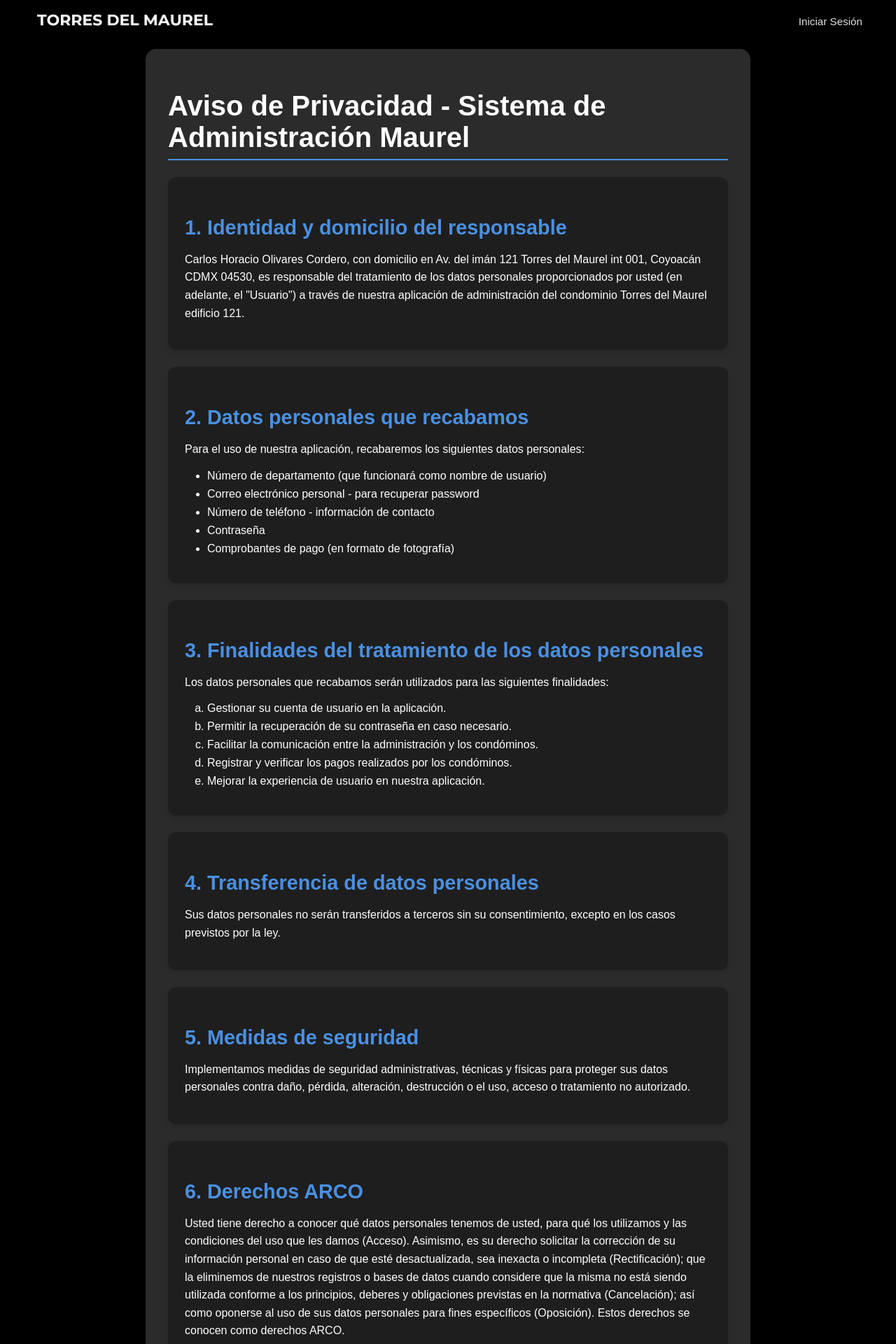
After one commit to MagicKrazik/Maurel_system, a Django app: page /aviso_priv/ in a window 1280 px wide. The commit adds this page. Shown: the top 1920 px of the page at 70% size. Run offline with Django 5.2, Linux system fonts and the light colour scheme.

Commit message:
Project almos done, still pending password reset functionality plus email alerts

```diff
--- a/project/website/admin.py
+++ b/project/website/admin.py
@@ -1,6 +1,6 @@
 from django.contrib import admin
 from django.contrib.auth.admin import UserAdmin
-from .models import CustomUser
+from .models import CustomUser, PaymentReport
 
 class CustomUserAdmin(UserAdmin):
     model = CustomUser
@@ -12,4 +12,6 @@ class CustomUserAdmin(UserAdmin):
         ('Additional Info', {'fields': ('apartment_number', 'phone_number')}),
     )
 
+
 admin.site.register(CustomUser, CustomUserAdmin)
+admin.site.register(PaymentReport)
--- /dev/null
+++ b/project/website/static/css/aviso_priv.css
@@ -0,0 +1,109 @@
+/* aviso_priv.css */
+
+.privacy-notice-container {
+    padding: 2rem;
+    margin-top: 70px;
+    max-width: 800px;
+    margin-left: auto;
+    margin-right: auto;
+    background-color: #2A2B2A;
+    margin-bottom: 25px;
+    border-radius: 15px;
+    box-shadow: 0 10px 20px rgba(0, 0, 0, 0.2);
+    color: #ffffff;
+}
+
+.privacy-notice-container h1 {
+    color: #ffffff;
+    font-size: 2.5rem;
+    margin-bottom: 1.5rem;
+    border-bottom: 2px solid #4a90e2;
+    padding-bottom: 0.5rem;
+}
+
+.privacy-notice-container h2 {
+    color: #4a90e2;
+    font-size: 1.8rem;
+    margin-top: 2rem;
+    margin-bottom: 1rem;
+}
+
+.privacy-notice-container p {
+    margin-bottom: 1rem;
+    line-height: 1.6;
+}
+
+.privacy-notice-container ul, .privacy-notice-container ol {
+    margin-bottom: 1rem;
+    padding-left: 2rem;
+}
+
+.privacy-notice-container li {
+    margin-bottom: 0.5rem;
+}
+
+.privacy-notice-footer {
+    margin-top: 2rem;
+    padding-top: 1rem;
+    border-top: 1px solid #4a4a4a;
+    font-size: 0.9rem;
+    color: #888;
+}
+
+/* Sections */
+.identity-section,
+.data-collection-section,
+.data-usage-section,
+.data-transfer-section,
+.security-measures-section,
+.arco-rights-section,
+.changes-section,
+.consent-section {
+    background-color: #1e1e1e;
+    border-radius: 12px;
+    padding: 1.5rem;
+    margin-bottom: 1.5rem;
+    box-shadow: 0 4px 6px rgba(0, 0, 0, 0.1);
+}
+
+/* Responsive design */
+@media (max-width: 768px) {
+    .privacy-notice-container {
+        padding: 1.5rem;
+        margin-top: 60px;
+    }
+
+    .privacy-notice-container h1 {
+        font-size: 2rem;
+    }
+
+    .privacy-notice-container h2 {
+        font-size: 1.5rem;
+    }
+}
+
+@media (max-width: 480px) {
+    .privacy-notice-container {
+        padding: 1rem;
+        margin-top: 50px;
+    }
+
+    .privacy-notice-container h1 {
+        font-size: 1.8rem;
+    }
+
+    .privacy-notice-container h2 {
+        font-size: 1.3rem;
+    }
+
+    .identity-section,
+    .data-collection-section,
+    .data-usage-section,
+    .data-transfer-section,
+    .security-measures-section,
+    .arco-rights-section,
+    .changes-section,
+    .consent-section {
+        padding: 1rem;
+    }
+}
--- a/project/website/static/css/base.css
+++ b/project/website/static/css/base.css
@@ -206,3 +206,15 @@ body {
         height: 2px;
     }
 }
+
+.aviso-link {
+    color: #4a90e2;
+    text-decoration: none;
+    font-weight: bold;
+    transition: color 0.3s ease, text-shadow 0.3s ease;
+}
+
+.aviso-link:hover {
+    color: #3a80d2;
+    text-shadow: 0 1px 1px rgba(0, 0, 0, 0.3);
+}
--- a/project/website/static/css/panel.css
+++ b/project/website/static/css/panel.css
@@ -20,6 +20,7 @@ h1 {
     font-size: 1.8rem;
     border-bottom: 2px solid #4a90e2;
     padding-bottom: 0.5rem;
+    color:white;
 }
 
 h2 {
--- /dev/null
+++ b/project/website/templates/aviso_priv.html
@@ -0,0 +1,96 @@
+{% extends "base.html" %}
+{% load static %}
+
+{% block title %}Torres del Maurel - Aviso de Privacidad{% endblock %}
+
+{% block extra_css %}
+<link rel="stylesheet" href="{% static 'css/aviso_priv.css' %}">
+{% endblock %}
+
+{% block content %}
+
+<div class="privacy-notice-container">
+    <h1>Aviso de Privacidad - Sistema de Administración Maurel</h1>
+
+    <section class="identity-section">
+        <h2>1. Identidad y domicilio del responsable</h2>
+        <p>
+            Carlos Horacio Olivares Cordero, con domicilio en Av. del imán 121 Torres del Maurel int 001, Coyoacán CDMX 04530, es responsable del tratamiento de los datos personales proporcionados por usted (en adelante, el "Usuario") a través de nuestra aplicación de administración del condominio Torres del Maurel edificio 121.
+        </p>
+    </section>
+
+    <section class="data-collection-section">
+        <h2>2. Datos personales que recabamos</h2>
+        <p>Para el uso de nuestra aplicación, recabaremos los siguientes datos personales:</p>
+        <ul>
+            <li>Número de departamento (que funcionará como nombre de usuario)</li>
+            <li>Correo electrónico personal - para recuperar password</li>
+            <li>Número de teléfono - información de contacto</li>
+            <li>Contraseña</li>
+            <li>Comprobantes de pago (en formato de fotografía)</li>
+        </ul>
+    </section>
+
+    <section class="data-usage-section">
+        <h2>3. Finalidades del tratamiento de los datos personales</h2>
+        <p>Los datos personales que recabamos serán utilizados para las siguientes finalidades:</p>
+        <ol type="a">
+            <li>Gestionar su cuenta de usuario en la aplicación.</li>
+            <li>Permitir la recuperación de su contraseña en caso necesario.</li>
+            <li>Facilitar la comunicación entre la administración y los condóminos.</li>
+            <li>Registrar y verificar los pagos realizados por los condóminos.</li>
+            <li>Mejorar la experiencia de usuario en nuestra aplicación.</li>
+        </ol>
+    </section>
+
+    <section class="data-transfer-section">
+        <h2>4. Transferencia de datos personales</h2>
+        <p>
+            Sus datos personales no serán transferidos a terceros sin su consentimiento, excepto en los casos previstos por la ley.
+        </p>
+    </section>
+
+    <section class="security-measures-section">
+        <h2>5. Medidas de seguridad</h2>
+        <p>
+            Implementamos medidas de seguridad administrativas, técnicas y físicas para proteger sus datos personales contra daño, pérdida, alteración, destrucción o el uso, acceso o tratamiento no autorizado.
+        </p>
+    </section>
+
+    <section class="arco-rights-section">
+        <h2>6. Derechos ARCO</h2>
+        <p>
+            Usted tiene derecho a conocer qué datos personales tenemos de usted, para qué los utilizamos y las condiciones del uso que les damos (Acceso). Asimismo, es su derecho solicitar la corrección de su información personal en caso de que esté desactualizada, sea inexacta o incompleta (Rectificación); que la eliminemos de nuestros registros o bases de datos cuando considere que la misma no está siendo utilizada conforme a los principios, deberes y obligaciones previstas en la normativa (Cancelación); así como oponerse al uso de sus datos personales para fines específicos (Oposición). Estos derechos se conocen como derechos ARCO.
+        </p>
+        <p>
+            Para ejercer cualquiera de los derechos ARCO, usted deberá presentar la solicitud respectiva a través del siguiente medio: correo electronico carlos.olivare@dive.it.com.
+        </p>
+    </section>
+
+    <section class="changes-section">
+        <h2>7. Cambios al aviso de privacidad</h2>
+        <p>
+            Nos reservamos el derecho de efectuar en cualquier momento modificaciones o actualizaciones al presente aviso de privacidad, para la atención de novedades legislativas o jurisprudenciales, políticas internas, nuevos requerimientos para la prestación u ofrecimiento de nuestros servicios o productos y prácticas del mercado.
+        </p>
+        <p>
+            Estas modificaciones estarán disponibles al público a través de los siguientes medios: (i) anuncios visibles en nuestro condominio; (ii) en nuestra aplicación; (iii) o se las haremos llegar al último correo electrónico que nos haya proporcionado.
+        </p>
+    </section>
+
+    <section class="consent-section">
+        <h2>8. Consentimiento</h2>
+        <p>
+            Al utilizar nuestra aplicación y proporcionar sus datos personales, usted acepta los términos de este Aviso de Privacidad y otorga su consentimiento para el tratamiento de sus datos personales de acuerdo con lo aquí establecido.
+        </p>
+    </section>
+
+    <footer class="privacy-notice-footer">
+        <p>Fecha de última actualización: 01 - Enero - 2025</p>
+    </footer>
+</div>
+
+{% endblock %}
+
+{% block extra_js %}
+<script src="{% static 'js/aviso_priv.js' %}"></script>
+{% endblock %}
--- a/project/website/templates/base.html
+++ b/project/website/templates/base.html
@@ -53,7 +53,8 @@
 
     <footer>
         <div class="footer-content">
-            © Torres del Maurel - Desarrollado por  <a class='dive-link' href='http://www.dive.it.com'> dive.it.com </a>
+            © Torres del Maurel - Desarrollado por  <a class='dive-link' href='http://www.dive.it.com'> dive.it.com </a> -
+            <a class='aviso-link' href="{% url 'aviso_priv' %}">Aviso de privacidad</a>
         </div>
     </footer>
 
--- a/project/website/urls.py
+++ b/project/website/urls.py
@@ -7,6 +7,7 @@ from .views import CustomPasswordResetView, password_reset_done, password_reset_
 
 urlpatterns = [
     path('', views.home, name='home'),
+    path('aviso_priv/', views.aviso_priv, name='aviso_priv'),
     path('login/', views.login, name='login'),
     path('logout/', views.logout_view, name='logout'),
     path('dashboard/', views.dashboard, name='dashboard'),
--- a/project/website/views.py
+++ b/project/website/views.py
@@ -61,8 +61,8 @@ from reportlab.lib.styles import getSampleStyleSheet
 
 
 
-
-
+def aviso_priv(request):
+    return render(request, 'aviso_priv.html')
 
 def home(request):
     return render(request, 'home.html')
@@ -148,7 +148,7 @@ def logout_view(request):
 
 @login_required
 def dashboard(request):
-    start_date = timezone.datetime(2024, 9, 1).date()
+    start_date = timezone.datetime(2025, 1, 1).date()
     end_date = start_date + relativedelta(years=5, months=-1)
     current_date = timezone.now().date()
 
```
Also changed, not shown: project/website/static/js/aviso_priv.js (added, +49 -0 lines), project/db.sqlite3, project/website/migrations/0001_initial.py, 4 other files.
